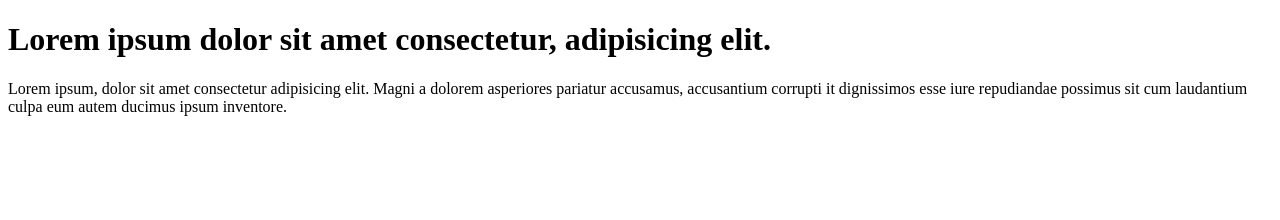
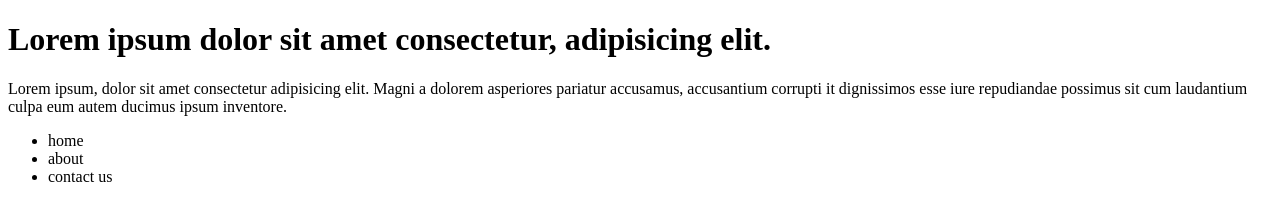
Before and after one commit to DeepakDhanasekaran11/learn-git, a plain HTML site: page index.html in a window 1280 px wide. Drawn offline with Linux system fonts and the light colour scheme.

Commit message:
add a list

```diff
--- a/index.html
+++ b/index.html
@@ -12,5 +12,10 @@
     <p>
         Lorem ipsum, dolor sit amet consectetur adipisicing elit. Magni a dolorem asperiores pariatur accusamus, accusantium corrupti it dignissimos esse iure repudiandae possimus sit cum laudantium culpa eum autem ducimus ipsum inventore.
     </p>
+    <ul>
+        <li>home</li>
+        <li>about</li>
+        <li>contact us</li>
+    </ul>
 </body>
 </html>
```
